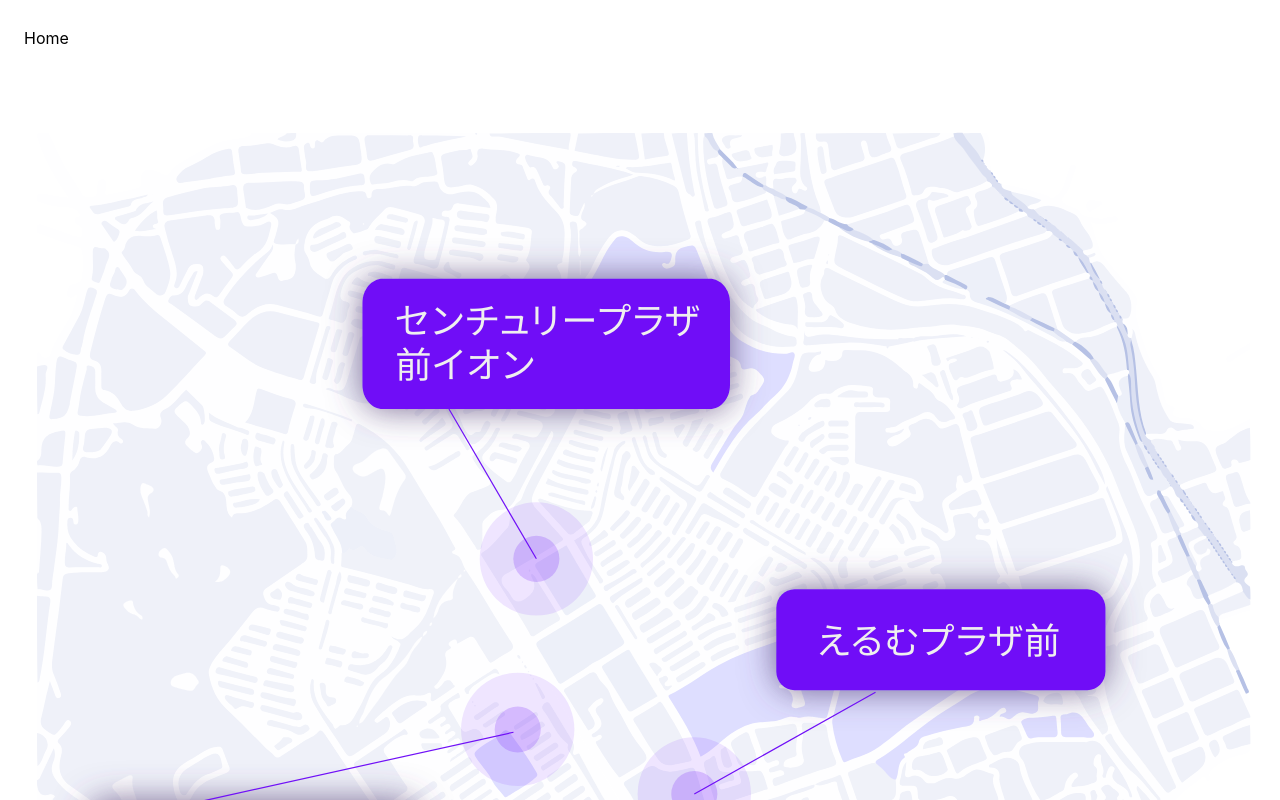
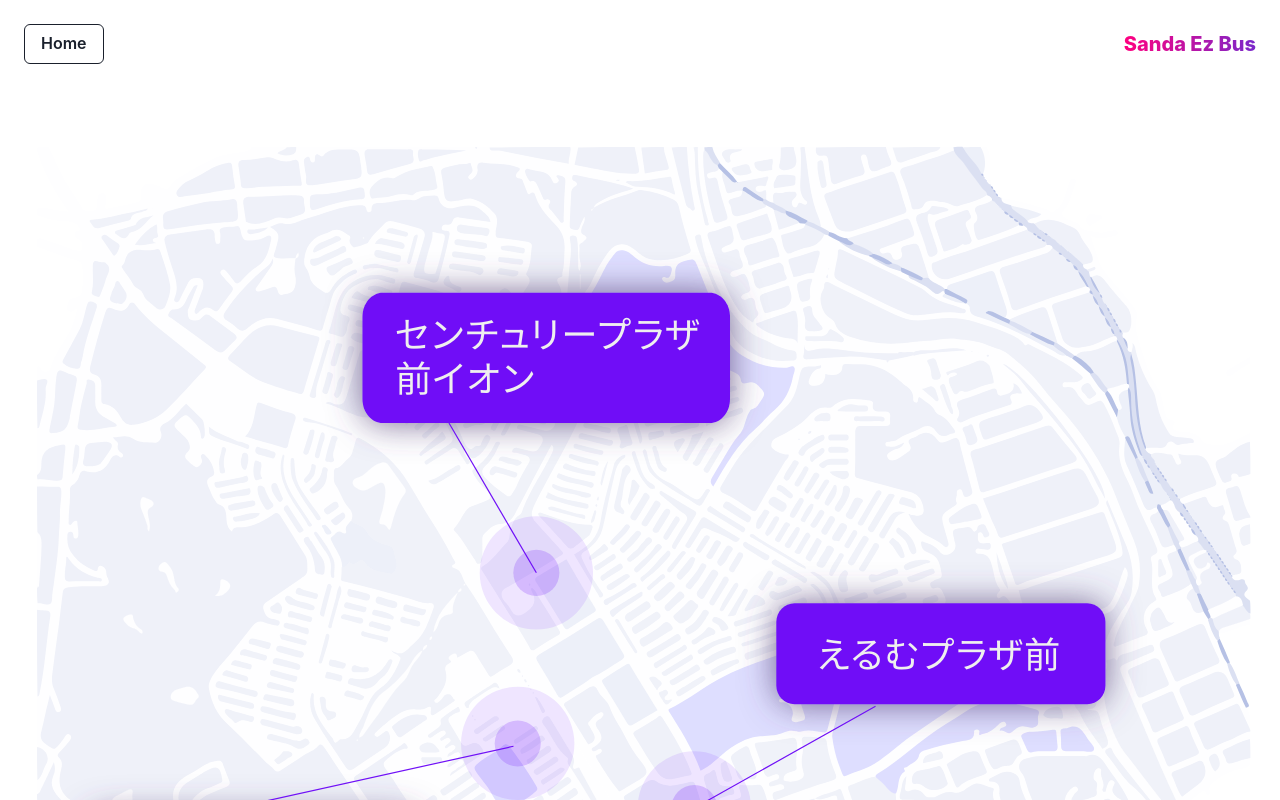
Before and after one commit to terakawakohei/SandaEzBus, a Next.js app: page / in a window 1280 px wide. Shown: the top 800 px of the page. Built offline with nearby package versions, Linux system fonts and the light colour scheme.

Commit message:
update header

```diff
--- a/src/components/header.js
+++ b/src/components/header.js
@@ -10,7 +10,7 @@
             justify="space-between"
             wrap="wrap"
             padding="1.5rem"
-            bg="teal.500"
+            // bg="teal.500"
             color="black"
         >
             {/* <Flex align="center" mr={5}>
@@ -30,6 +30,17 @@
                     </Link>
                 </Button>
             </Box>
+
+            <Box>
+                <Text
+                    bgGradient='linear(to-l, #7928CA, #FF0080)'
+                    bgClip='text'
+                    fontSize='20px'
+                    fontWeight='extrabold'
+                    >
+                    Sanda Ez Bus
+                    </Text>
+            </Box>
         </Flex>
 
 
--- a/src/pages/_app.js
+++ b/src/pages/_app.js
@@ -5,11 +5,11 @@
 
 function MyApp({ Component, pageProps }) {
   return (
-    <Layout>
       <ChakraProvider>
-        <Component {...pageProps} />
+        <Layout>
+          <Component {...pageProps} />
+        </Layout>
       </ChakraProvider>
-    </Layout>
 
   )
 }
```
